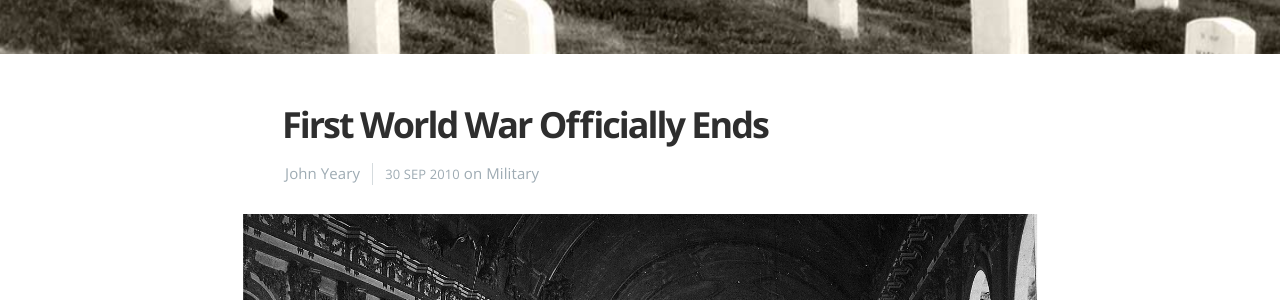
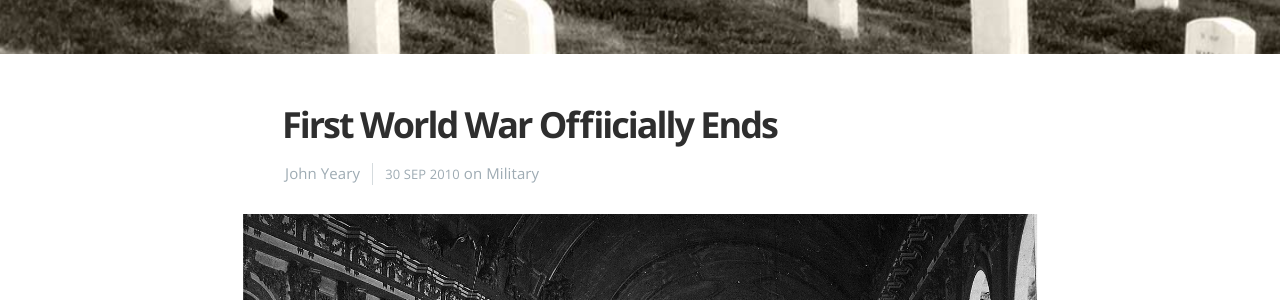
Before and after one commit to jyeary/jyeary.github.io, a Jekyll site: the page built from _posts/2010-09-30-first-world-war-offiicially-ends.md, in a window 1280 px wide and 900 px high, scrolled down 371 px. Shown: the part 160-460 px from the top of the window. Built offline with Jekyll 4.4.1, drawn with Linux system fonts in a browser that asks for light colours; nearby versions of some CDN libraries; comment, search, counter and statistics services are not loaded.

Commit message:
Revert "Updated"
This reverts commit d267bc304eecd44a4185b22705f1ddfed9f3ff38.

```diff
--- a/_posts/2010-09-30-first-world-war-officially-ends.md
+++ b/_posts/2010-09-30-first-world-war-offiicially-ends.md
@@ -5,7 +5,7 @@ logo: 'assets/images/logo.jpg'
 navigation: true
 author: jyeary
 disqus: true
-title: First World War Officially Ends
+title: First World War Offiicially Ends
 date: 2010-09-30 19:26:00.000000000 +00:00
 categories: jyeary
 tags: military
```
Also changed, not shown: assets/images/american-flag-close-up-design-flag-560964.jpg (deleted), assets/images/person-alone-35mm-analog-photography-3326200.jpg (deleted).
